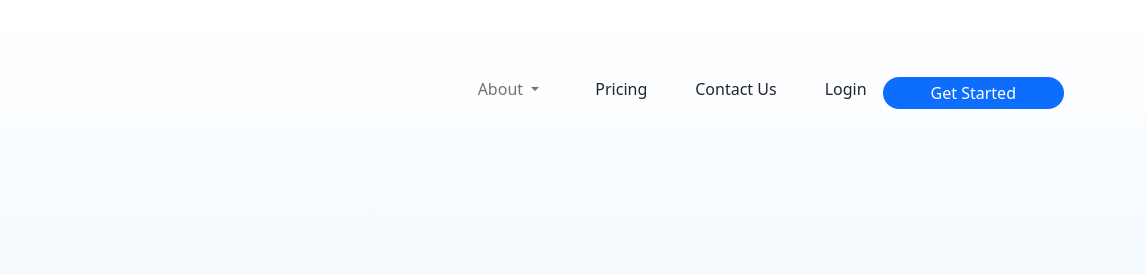
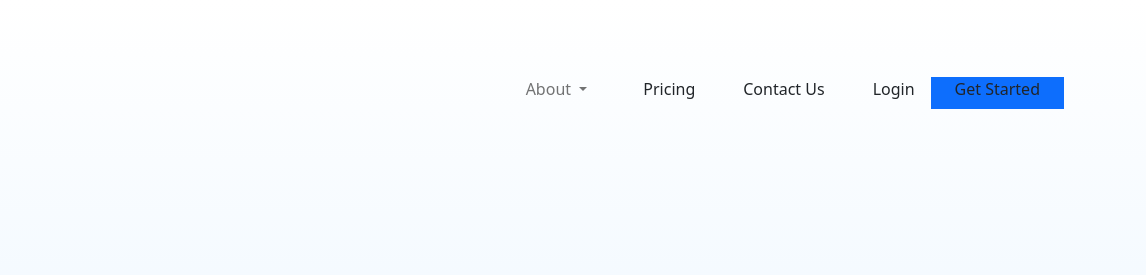
Before and after one commit to Abhi22072000/Qubly_dribble, a plain HTML site: page bootstrap.html in a window 1280 px wide. Shown: the top 275 px of the page, 134-1280 px from the left. Drawn offline with nearby package versions, Linux system fonts and the light colour scheme; files that its build step writes are made by us from their sources.

Commit message:
working on icons using bootstrap

```diff
--- a/bootstrap.html
+++ b/bootstrap.html
@@ -7,7 +7,7 @@
     <title>Qubly_Dribble</title>
 </head>
 <link href="https://cdn.jsdelivr.net/npm/bootstrap@5.0.2/dist/css/bootstrap.min.css" rel="stylesheet" integrity="sha384-EVSTQN3/azprG1Anm3QDgpJLIm9Nao0Yz1ztcQTwFspd3yD65VohhpuuCOmLASjC" crossorigin="anonymous">
-
+<link rel="stylesheet" href="https://cdn.jsdelivr.net/npm/bootstrap-icons@1.9.1/font/bootstrap-icons.css">
 <style>
     section{
     padding:60px 0;
@@ -23,16 +23,16 @@
                 <span class="navbar-toggler-icon"></span>
             </button>
               <div class="collapse navbar-collapse" id="navbarNavDropdown">
-            <ul class="navbar-nav ms-auto">
+            <ul class="navbar-nav ms-auto nav-pills nav-fill">
                 <li class="nav-item dropdown">
-                    <a class="nav-link dropdown-toggle ps-0 mt-2" href="#" id="navbarDropdownMenuLink" role="button" data-bs-toggle="dropdown" aria-expanded="false">
+                    <a class="nav-link dropdown-toggle ps-5 mt-2" href="#" id="navbarDropdownMenuLink" role="button" data-bs-toggle="dropdown" aria-expanded="false">
                       About
                     </a>
                 </li>
                 <li class="nav-item ps-5 mt-3">Pricing</li>
                 <li class="nav-item ps-5 mt-3 ">Contact Us</li>
                 <li class="nav-item ps-5 mt-3">Login</li>
-                <li class="nav-item ps-5 pt-1 mt-3 ms-3 pe-5 border-0  bg-primary rounded-pill text-white">Get Started</li>
+                <li class="nav-item  px-4 mt-3 ms-3 bg-primary active">Get Started</li>
             </ul>
             </div>
     </div>
@@ -152,7 +152,7 @@
         <p class="five__text">
             Trusted by
         </p>
-        <div class="five__company">
+        <div class="five__company d-flex justify-content-between ">
             <img src="images/accenture-4.svg" alt="accenture-4">
             <img src="images/react.svg" alt="react">
             <img src="images/airbnb.svg" alt="airbnb">
@@ -219,7 +219,7 @@
     </div>
     <div class="footer__six">
         <h6 class="footer__heading">newsletter</h6>
-        <button class="footer__button">Email <img src="images/icons8-email-send-24.png" alt="message sent image" class="footer__icon"></button>
+        <button class="footer__button">Email<i class="bi bi-send ps-5"></i> </button>
     </div>
     </div>
 </div>
```
